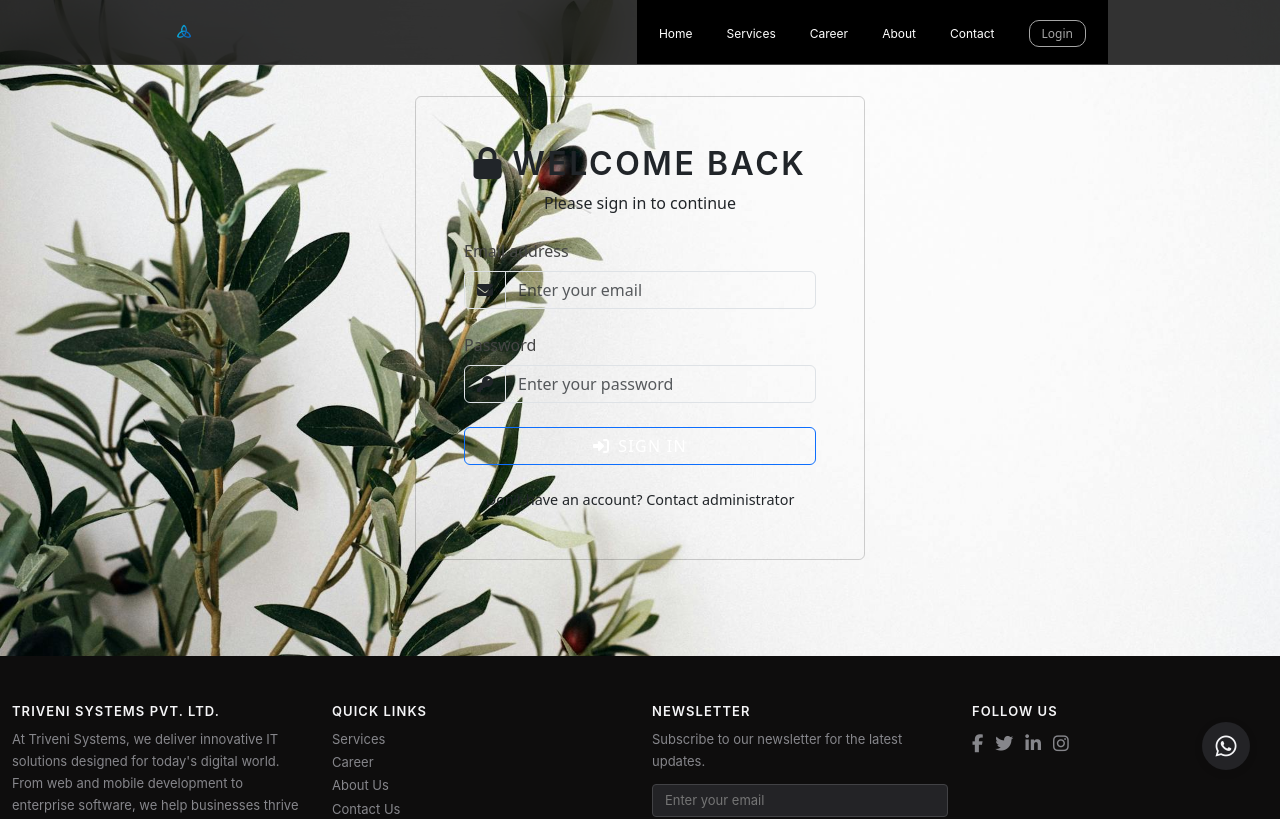
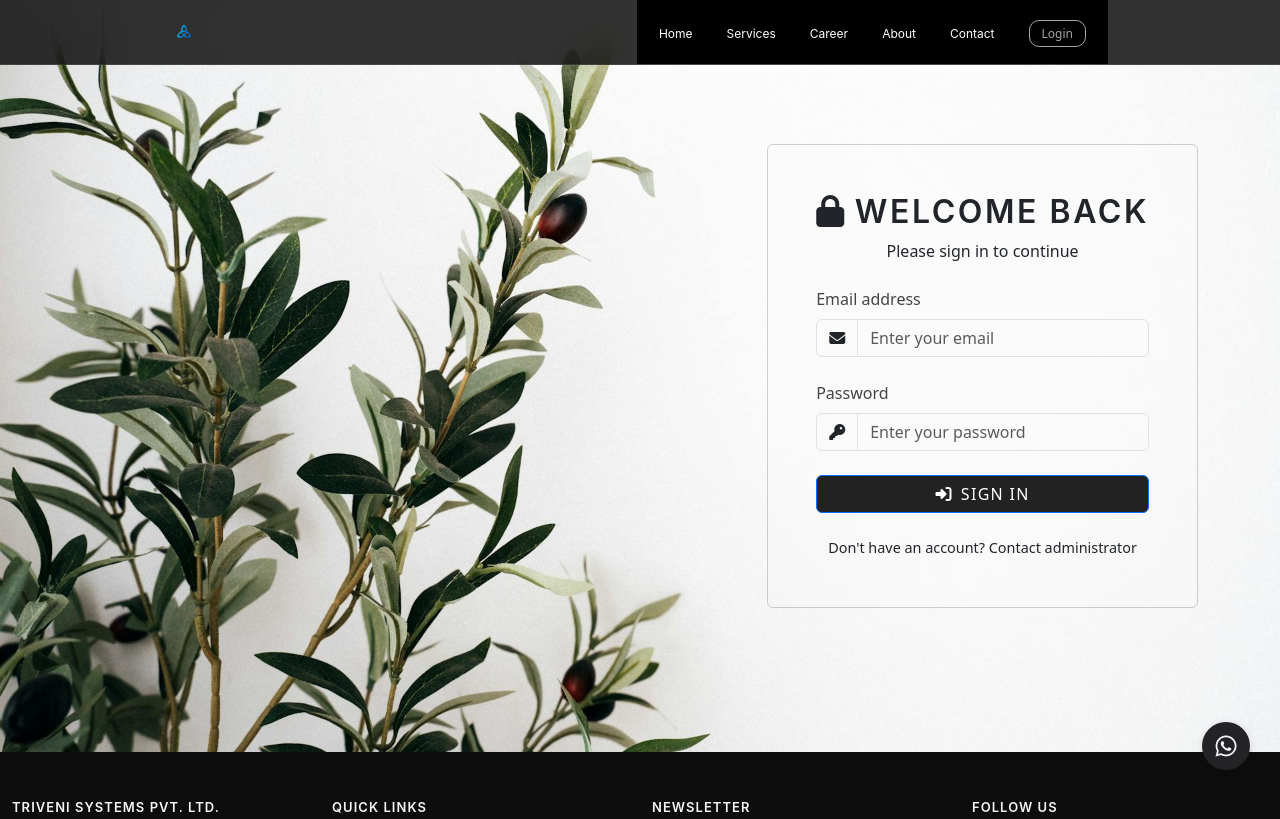
Before and after one commit to abhi1580/Triveni-Systems, a React (Vite) app in the folder triveni-systems/: page /login in a window 1280 px wide. Shown: the top 819 px of the page. Built offline with nearby package versions, Linux system fonts and the light colour scheme.

Commit message:
Enhance Login Page Styles: Updated the login card with improved color and shadow effects for better visibility. Added media query to position the login card on larger screens, ensuring a more responsive design. Adjusted button styles for consistency and visual appeal.

```diff
--- a/triveni-systems/src/styles/Login.css
+++ b/triveni-systems/src/styles/Login.css
@@ -18,17 +18,18 @@
 
 .login-card {
   background: transparent !important;
+  color: #fff;
   border: none;
   border-radius: 15px;
-  box-shadow: 0 10px 30px rgba(0, 0, 0, 0.1);
-  backdrop-filter: none;
+  box-shadow: 0 10px 30px rgba(0, 0, 0, 0.2);
+  backdrop-filter: blur(4px);
   transition: transform 0.3s ease;
   margin: 1rem 0;
-
 }
 
 .login-card * {
   background: transparent !important;
+  color: inherit;
 }
 
 .login-card:hover {
@@ -79,16 +80,18 @@
 }
 
 .login-button {
-  background: var(--primary-color);
+  background: #222 !important;
   border: none;
   padding: 0.75rem 1.5rem;
   font-weight: 500;
   font-size: 1rem;
+  color: #fff;
   transition: all 0.3s ease;
 }
 
 .login-button:hover {
-  background: var(--secondary-color);
+  background: #111 !important;
+  color: #fff;
   transform: translateY(-2px);
 }
 
@@ -96,6 +99,18 @@
   color: var(--gray-600);
   font-size: 0.9rem;
   margin: 0;
+}
+
+/* Position login card to the right on larger screens */
+@media (min-width: 992px) {
+  .login-container {
+    margin-left: auto;
+    margin-right: 0;
+    display: flex;
+    justify-content: flex-end;
+    align-items: center;
+    min-height: 70vh;
+  }
 }
 
 /* Responsive adjustments */
```
